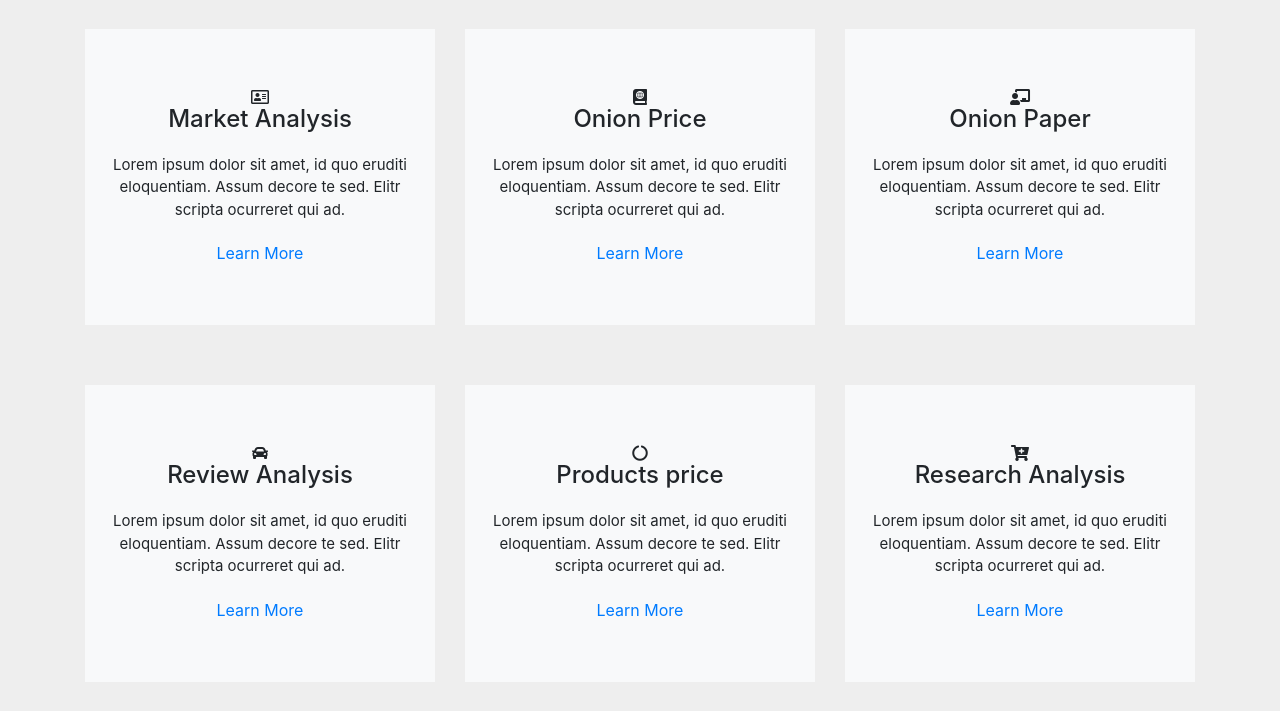
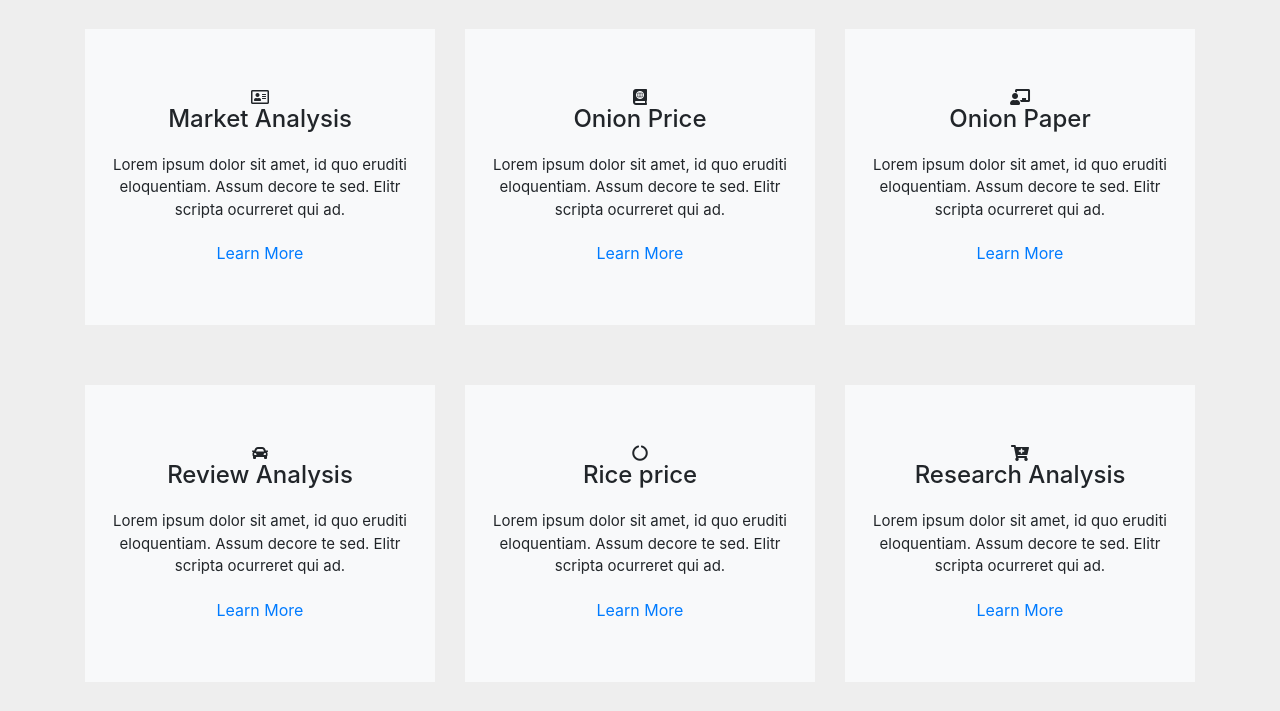
Before and after one commit to Mehedi-Bin-Hafiz/MarketIntelligenceSystemWebsite, a Django app: page / in a window 1280 px wide. Shown: the part 804-1515 px from the top of the page. Run offline with Django 3.2, Linux system fonts and the light colour scheme; some libraries are stand-ins or nearby versions; some web fonts are replaced.

Commit message:
template updated

```diff
--- a/templates/index.html
+++ b/templates/index.html
@@ -156,7 +156,7 @@
 					    <i class="fas fa-circle-notch"></i>
 
 						<div class="title">
-							<h4>Products price</h4>
+							<h4>Rice price</h4>
 						</div>
 
 						<div class="text">
```
